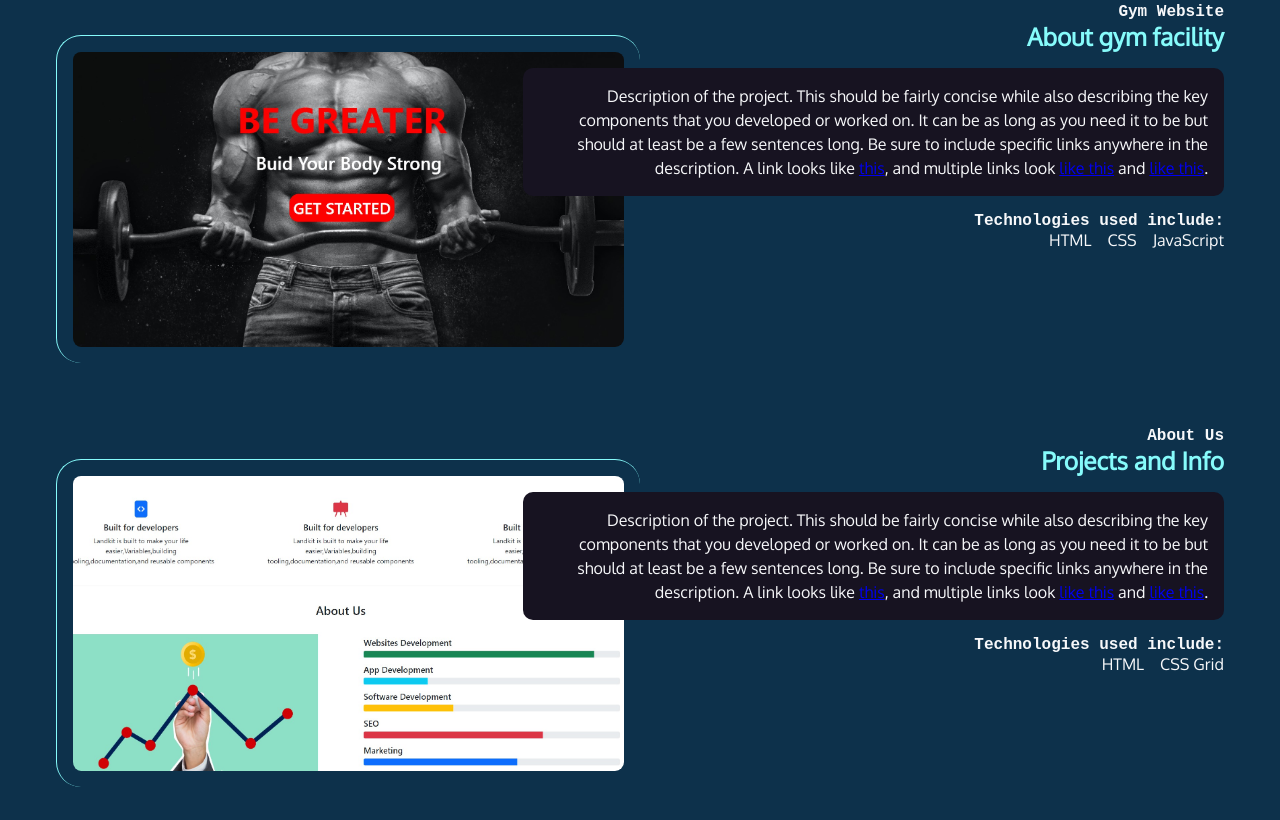
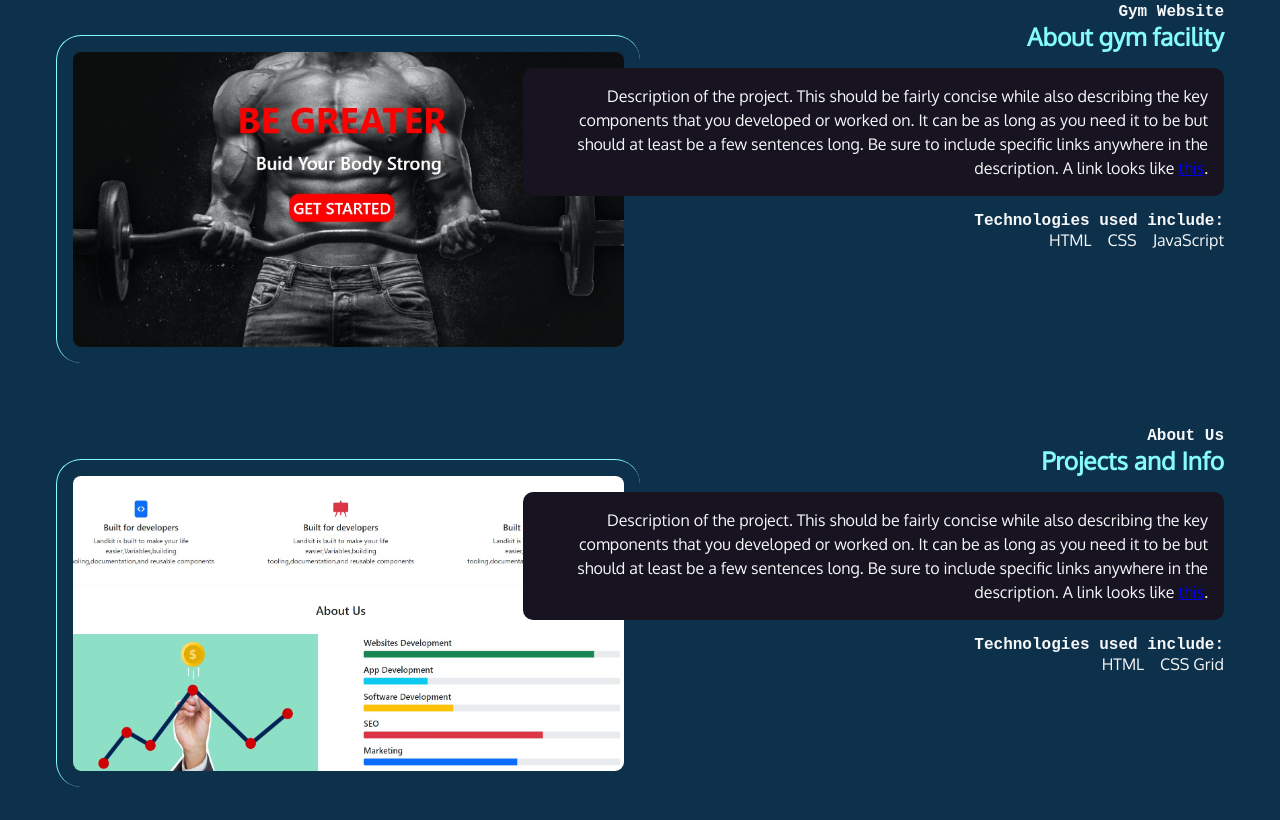
Before and after one commit to goyalvansh4/Personal-Portfolio, a plain HTML site: page index.html in a window 1280 px wide. Shown: the part 1338-2158 px from the top of the page. Drawn offline with Linux system fonts and the light colour scheme; a web font is replaced by a local one.

Commit message:
Update index.html

```diff
--- a/index.html
+++ b/index.html
@@ -53,8 +53,7 @@
               <h3>Inspire</h3>
               <p class="blackbox">Description of the project. This should be fairly concise while also describing the key components that you developed or worked on.
                  It can be as long as you need it to be but should at least be a few sentences long. Be sure to include specific links anywhere in the description.
-                  A link looks like <a href="https://github.com/goyalvansh4/Inspire/tree/main/Project1">this</a>,
-                 and multiple links look <a href="#">like this</a> and <a href="#">like this</a>.</p>
+                  A link looks like <a href="https://github.com/goyalvansh4/Inspire/tree/main/Project1">this</a>.</p>
               <h4>Technologies used include:</h4>
               <ul>
                 <li>HTML</li>
@@ -71,8 +70,7 @@
               <p class="blackbox">
                 Description of the project. This should be fairly concise while also describing the key components that you developed or worked on. It can be as long as you need it to be but should at least be a few sentences long. Be sure to include specific links anywhere
                 in the description. A link looks like
-                <a href="https://github.com/goyalvansh4/CROSS_FIT">this</a>, and multiple links look <a href="#">like this</a> and
-                <a href="#">like this</a>.
+                <a href="https://github.com/goyalvansh4/CROSS_FIT">this</a>.
               </p>
               <h4>Technologies used include:</h4>
               <ul>
@@ -90,8 +88,7 @@
               <p class="blackbox">
                 Description of the project. This should be fairly concise while also describing the key components that you developed or worked on. It can be as long as you need it to be but should at least be a few sentences long. Be sure to include specific links anywhere
                 in the description. A link looks like
-                <a href="https://github.com/goyalvansh4/dev1.github.io">this</a>, and multiple links look <a href="#">like this</a> and
-                <a href="#">like this</a>.
+                <a href="https://github.com/goyalvansh4/dev1.github.io">this</a>.
               </p>
               <h4>Technologies used include:</h4>
               <ul>
```
